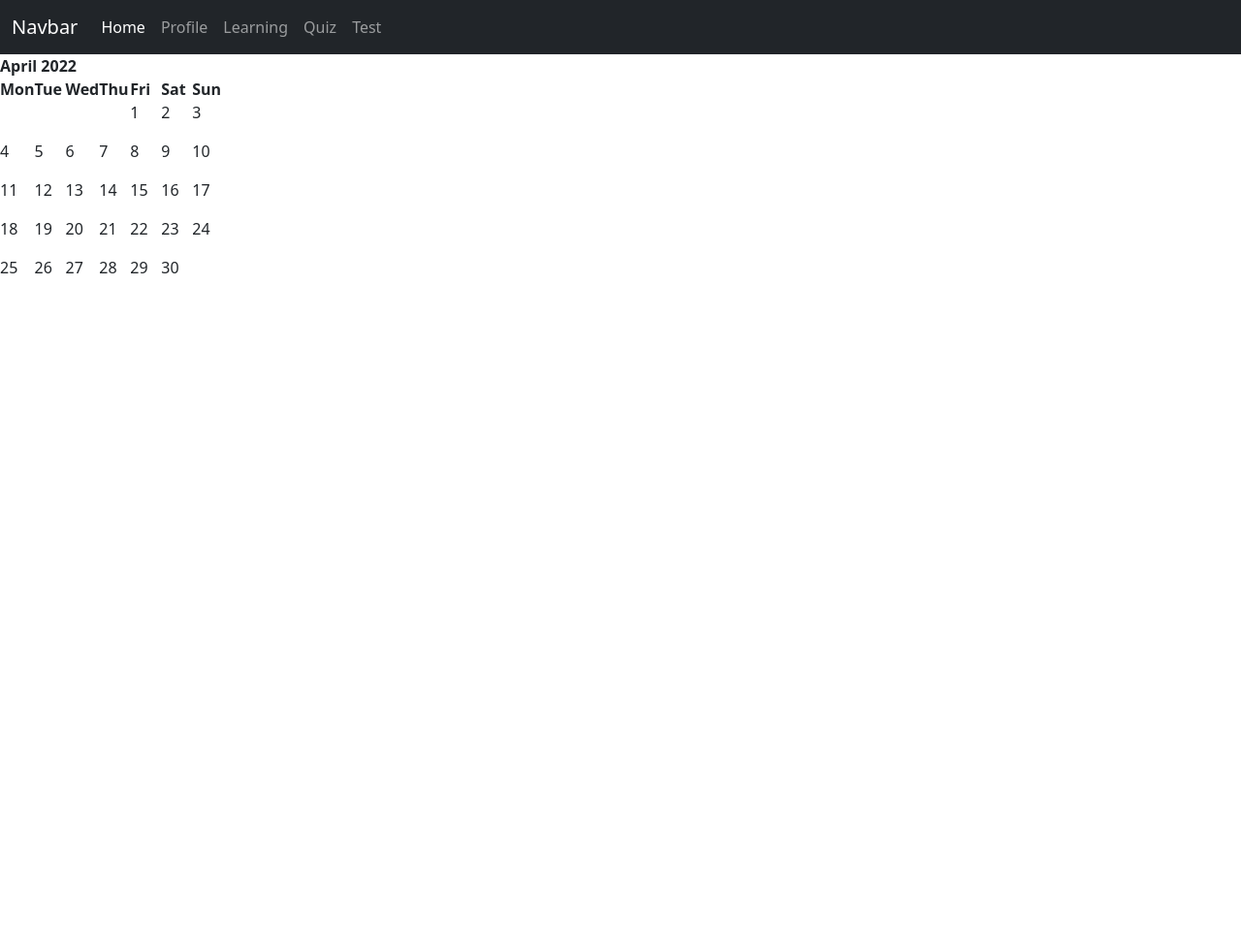
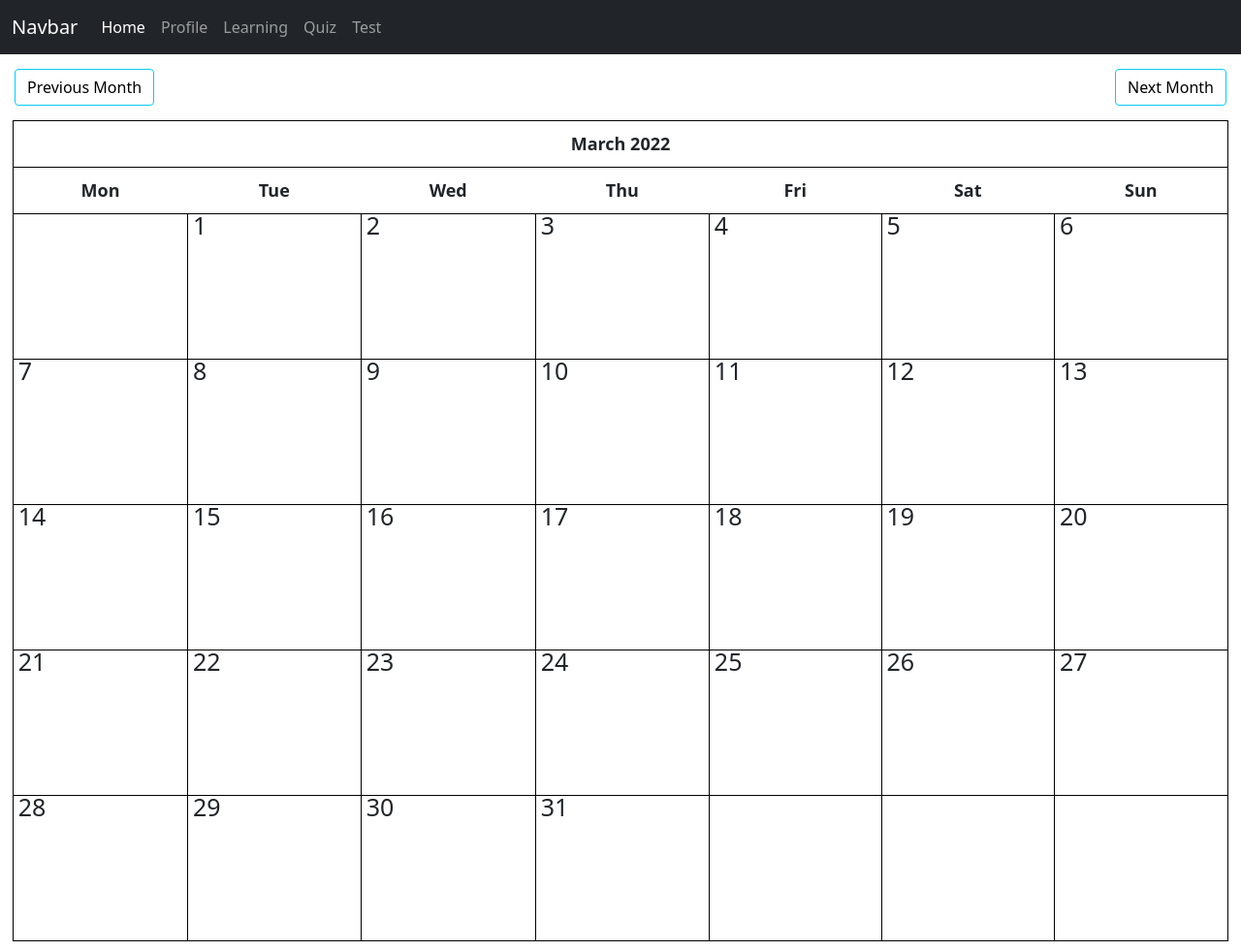
Before and after one commit to HubertKwiatkowski/Time-register, a Django app: a page that uses templates/main/base.html in a window 1280 px wide. Shown: the whole page at 97% size. Before the commit the page ends 282 px from the top, so only its background shows below. Run offline with Django 4.2, Linux system fonts and the light colour scheme; data that the repository does not hold is empty.

Commit message:
added previous/next month functions

```diff
--- a/templates/main/base.html
+++ b/templates/main/base.html
@@ -5,8 +5,67 @@
     <meta http-equiv="X-UA-Compatible" content="IE=edge">
     <meta name="viewport" content="width=device-width, initial-scale=1.0">
     <!-- Bootstrap CSS -->
-    <link href="https://cdn.jsdelivr.net/npm/bootstrap@5.1.3/dist/css/bootstrap.min.css" rel="stylesheet" integrity="sha384-1BmE4kWBq78iYhFldvKuhfTAU6auU8tT94WrHftjDbrCEXSU1oBoqyl2QvZ6jIW3" crossorigin="anonymous">
+    <link rel="stylesheet" href="https://cdn.jsdelivr.net/npm/bootstrap@5.1.3/dist/css/bootstrap.min.css" integrity="sha384-1BmE4kWBq78iYhFldvKuhfTAU6auU8tT94WrHftjDbrCEXSU1oBoqyl2QvZ6jIW3" crossorigin="anonymous">
+    <style>
+        .calendar {
+            width: 98%;
+            margin: auto;
+            font-size: 13px;
+        }
 
+        .calendar tr, .calendar td {
+            border: 1px solid black;
+        }
+
+        .calendar th {
+            padding: 10px;
+            text-align: center;
+            font-size: 18px;
+        }
+
+        .calendar td {
+            width: 200px;
+            height: 150px;
+            padding: 20px 0 0 5px;
+        }
+
+        .month {
+            font-size: 25px;
+        }
+
+        .date {
+            font-size: 25px;
+        }
+
+        ul {
+            height: 100%;
+            padding: 0 5px 0 20px;
+        }
+
+        a {
+            color: black;
+        }
+
+        .left {
+            float: left;
+        }
+
+        .right {
+            float: right;
+        }
+
+        .btn {
+            outline: none;
+            color: black;
+            background-color: transparent;
+            box-shadow: 0;
+        }
+
+        .clearfix {
+            margin: 15px;
+        }
+
+    </style>
 
     <title>{% block title %} Base HTML file {% endblock %}</title>
 </head>
--- a/templates/timereg/index.html
+++ b/templates/timereg/index.html
@@ -1,5 +1,11 @@
 {% extends "main/base.html" %}
 
+{% block title %} Work time register app {% endblock %}
+
 {% block content %}
+<div class="clearfix">
+    <a href="{% url 'timereg:calendar' %}?{{ prev_month }}" class="btn btn-info left"> Previous Month </a>
+    <a href="{% url 'timereg:calendar' %}?{{ next_month }}" class="btn btn-info right"> Next Month </a>
+</div>
 {{ calendar }}
 {% endblock content %}
--- a/timereg/urls.py
+++ b/timereg/urls.py
@@ -2,6 +2,7 @@
 
 from . import views
 
+app_name = 'timereg'
 urlpatterns = [
     path('', views.CalendarView.as_view(), name='calendar'),
 ]
--- a/timereg/views.py
+++ b/timereg/views.py
@@ -1,9 +1,10 @@
-from datetime import datetime
+from datetime import datetime, timedelta, date
 
 from django.shortcuts import render
 from django.http import HttpResponse
 from django.views import generic
 from django.utils.safestring import mark_safe
+import calendar
 
 from .models import *
 from .utils import Calendar
@@ -21,14 +22,21 @@
         context = super().get_context_data(**kwargs)
 
         # use today's date for the calendar
-        d = get_date(self.request.GET.get('day', None))
+        d = get_date(self.request.GET.get('month', None))
+
+        # d = get_date(self.request.GET.get('day', None))
 
         # Instantiate calendar class with today's year and date
         cal = Calendar(d.year, d.month)
 
         # call the formathmonth method, which returtns calendar as a table
         html_cal = cal.formatmonth(withyear=True)
-        context['calendar'] = mark_safe(html_cal)
+
+        context = {
+            'prev_month': prev_month(d),
+            'next_month': next_month(d),
+            'calendar': mark_safe(html_cal)
+        }
         return context
 
 def get_date(req_day):
@@ -36,3 +44,16 @@
         year, month = (int(x) for x in req_day.split('-'))
         return date(year, month, day=1)
     return datetime.today()
+
+def prev_month(d):
+    first = d.replace(day=1)
+    prev_month = first - timedelta(days=1)
+    month = 'month=' + str(prev_month.year) + '-' + str(prev_month.month)
+    return month
+
+def next_month(d):
+    days_in_month = calendar.monthrange(d.year, d.month)[1]
+    last = d.replace(day=days_in_month)
+    next_month = last + timedelta(days=1)
+    month = 'month=' + str(next_month.year) + '-' + str(next_month.month)
+    return month
```
Also changed, not shown: timereg/forms.py (added).
